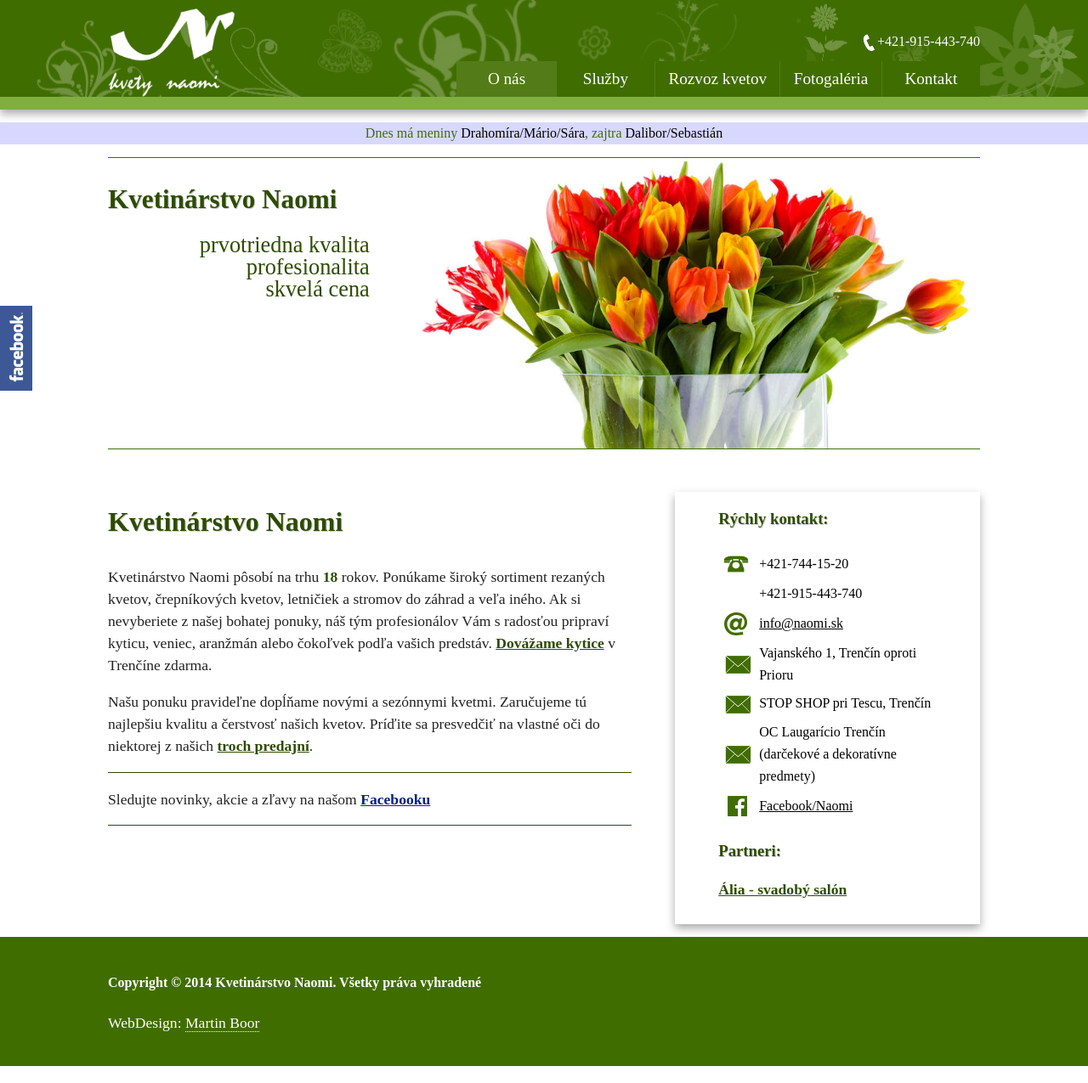
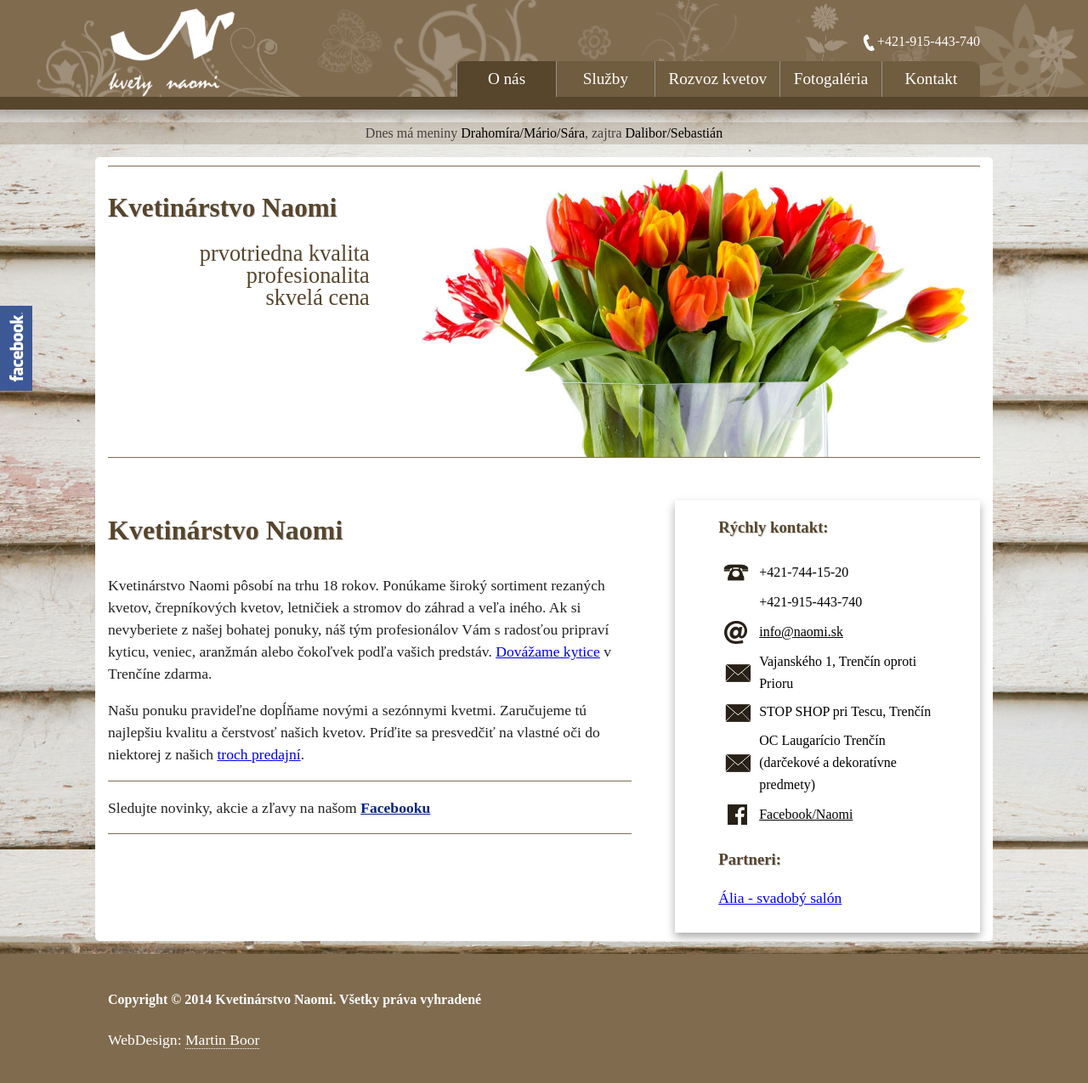
Before and after one commit to matoboor/Naomi, a PHP site: page /index.html in a window 1280 px wide. Shown: the whole page at 85% size. Run offline with PHP 8.4, Linux system fonts and the light colour scheme; some libraries are stand-ins or nearby versions; some web fonts are replaced.

Commit message:
new color scheme
nova farebna schema

```diff
--- a/css/main.css
+++ b/css/main.css
@@ -14,12 +14,12 @@ html {
 }
 
 ::-moz-selection {
-    background: #b3d4fc;
+    background: #D6C4A9;
     text-shadow: none;
 }
 
 ::selection {
-    background: #81AE40;
+    background: #D6C4A9;
     text-shadow: none;
 }
 
@@ -27,7 +27,7 @@ hr {
     display: block;
     height: 1px;
     border: 0;
-    border-top: 1px solid #ccc;
+    border-top: 1px solid #806B4F;
     margin: 1em 0;
     padding: 0;
 }
@@ -69,6 +69,7 @@ table {
 
 body {
     font: 16px/26px Helvetica, Helvetica Neue, Arial;
+    background: url('/img/background.jpg');
 }
 
 
@@ -83,7 +84,7 @@ body {
    =================== */
 
 .header-container {
-    border-bottom: 15px solid #81ae40;
+    border-bottom: 15px solid #57452C;
 }
 
 .footer-container {
@@ -91,13 +92,13 @@ body {
 }
 
 .header-container, .footer-container {
-	background: #406D00;
+	background-color:#806B4F;
 }
 
 .nameday-container {
-	background: #D8D8FF;
+	background-color:rgba(143, 124, 97, 0.3);
 	margin-top:15px;
-	color:#406D00;
+	color:#42403F;
 	text-align: center;
 	font-family: 'Courgette';
 }
@@ -129,19 +130,18 @@ nav a {
     font-size:1.2em;
     font-family: 'Courgette';
     color: white;
-    background: #406d00;
-    border-left: 1px solid #537C19;
-    border-right: 1px solid #537C19;
+    background: #705C3F;
+    border-left: 1px solid #939392;
+    border-right: 1px solid #939392;
 }
 
-nav a:hover,
 nav a:visited {
-    color: white;
+
 }
 
 nav a:hover {
-    background: #537C19;
-    color: white;
+    background: #57452C;
+
 }
 
 /* ==============
@@ -149,7 +149,11 @@ nav a:hover {
    ============== */
 
 .main {
-    padding: 15px 0;
+    padding: 10px 15px;
+    background-color:white;
+    -webkit-border-radius: 5px;
+	-moz-border-radius: 5px;
+	border-radius: 5px;
 }
 
 .main article h1 {
@@ -164,6 +168,7 @@ nav a:hover {
 .footer-container footer {
     color: white;
     padding: 20px 0;
+    margin-top: 15px;
 }
 
 
@@ -180,7 +185,7 @@ nav a:hover {
    ========================================================================== */
 
 h1,h2,h3,h4,h5,h6 {
-	color: #2D4C00;
+	color: #57452C;
 	font-family: 'Courgette';
 	text-shadow: 1px 1px #CCCCCC;
 }
@@ -192,7 +197,7 @@ h1,h2,h3,h4,h5,h6 {
 }
 
 .green {
-	color:#2D4C00;
+	color:#57452C;
 	font-weight: bold;
 }
 
@@ -214,7 +219,7 @@ h1,h2,h3,h4,h5,h6 {
 }
 
 section {
-	border-bottom: 1px solid #2D4C00;
+	border-bottom: 1px solid #806B4F;
 	overflow: auto;
 }
 
@@ -236,9 +241,9 @@ a.button_link {
     font-weight: normal;
     font-size:.8em;
     font-family: 'Courgette';
-    color: #537C19;
+    color: #57452C;
     background: white;
-    border: 1px solid #537C19;
+    border: 1px solid #57452C;
     padding-left:5px;
     padding-right: 5px;
     padding-top:3px;
@@ -249,12 +254,13 @@ a.button_link {
 }
 
 a.button_link:hover {
-	background: #81AE40;
+	background: #806B4F;
 	color:white;
 }
 
 a.active {
-	background: #537C19;
+	background: #57452C;
+	color: white;
 }
 
 footer h4{
@@ -381,12 +387,12 @@ table a {
     font-size:1.2em;
     font-family: 'Courgette';
     color: white;
-    background: #406d00;
+    background: #705C3F;
     border-left: 1px solid #537C19;
     border-right: 1px solid #537C19;
 	}
    	a:hover.aside_menu {
-    background: #537C19;
+    background: #57452C;
     color: white;
 	}
 	a.aside_menu img {
@@ -446,6 +452,10 @@ table a {
         margin-right: 0;
     }
 
+
+	.nameday-container {
+		margin-bottom: 15px;
+	}
 /* ========================
     INTERMEDIATE: IE Fixes
    ======================== */
@@ -467,8 +477,8 @@ table a {
   		width: 100%;
   		padding: 0;
   		margin: 0;
-  		border-top: 1px solid #406D00;
-  		border-bottom: 1px solid #406D00;
+  		border-top: 1px solid #806B4F;
+  		border-bottom: 1px solid #806B4F;
   		margin-bottom: 50px;
   	}
 
@@ -502,7 +512,7 @@ table a {
 		height:100%;
 		float:left;
 		background: rgba(0,0,0, 0);
-		color:#2D4C00;
+		color:#57452C;
 		text-align: left;
 		font-size: 1.5em;
 		padding-top:15px;
@@ -618,6 +628,18 @@ table a {
         padding-top:8px;
         padding-bottom:8px;
     }
+
+    nav ul li:last-child a {
+	-webkit-border-top-left-radius: 5px;
+-moz-border-radius-topleft: 5px;
+border-top-left-radius: 5px;
+}
+    nav ul li:first-child a {
+	-webkit-border-top-right-radius: 5px;
+-moz-border-radius-topright: 5px;
+border-top-right-radius: 10px;
+}
+
 
 /* ============
     WIDE: Main
--- a/index.html
+++ b/index.html
@@ -109,13 +109,13 @@
                     </header>
                     <section>
                         <p>
-                        	Kvetinárstvo Naomi pôsobí na trhu <span class="green">18</span> rokov. Ponúkame široký sortiment rezaných kvetov, črepníkových kvetov, letničiek a stromov do záhrad a veľa iného.
+                        	Kvetinárstvo Naomi pôsobí na trhu <span class="brown">18</span> rokov. Ponúkame široký sortiment rezaných kvetov, črepníkových kvetov, letničiek a stromov do záhrad a veľa iného.
                         	Ak si nevyberiete z našej bohatej ponuky, náš tým profesionálov Vám s radosťou pripraví kyticu, veniec, aranžmán alebo čokoľvek podľa vašich predstáv.
-                        	<a class="green" href="rozvoz-kvetov/">Dovážame kytice</a>  v Trenčíne zdarma.
+                        	<a class="brown" href="rozvoz-kvetov/">Dovážame kytice</a>  v Trenčíne zdarma.
                         </p>
                         <p>
                         	Našu ponuku pravideľne dopĺňame novými a sezónnymi kvetmi. Zaručujeme tú najlepšiu kvalitu a čerstvosť našich kvetov.
-                        	Príďite sa presvedčiť na vlastné oči do niektorej z našich <a class="green" href="kontakt/">troch predajní</a>.
+                        	Príďite sa presvedčiť na vlastné oči do niektorej z našich <a class="brown" href="kontakt/">troch predajní</a>.
                         </p>
                     </section>
                     <section>
@@ -164,7 +164,7 @@
                     </table>
                     <h3>Partneri:</h3>
                     <p>
-                    	<a class="green" href="http://alia.eu.sk" >Ália - svadobý salón</a>
+                    	<a class="brown" href="http://alia.eu.sk" >Ália - svadobý salón</a>
                     </p>
                 </aside>
 
```
Also changed, not shown: img/FB_logo.png, img/address-icon.png, img/background.jpg (added), img/email-icon.png, img/map_corner.png, img/phone-icon2.png.
